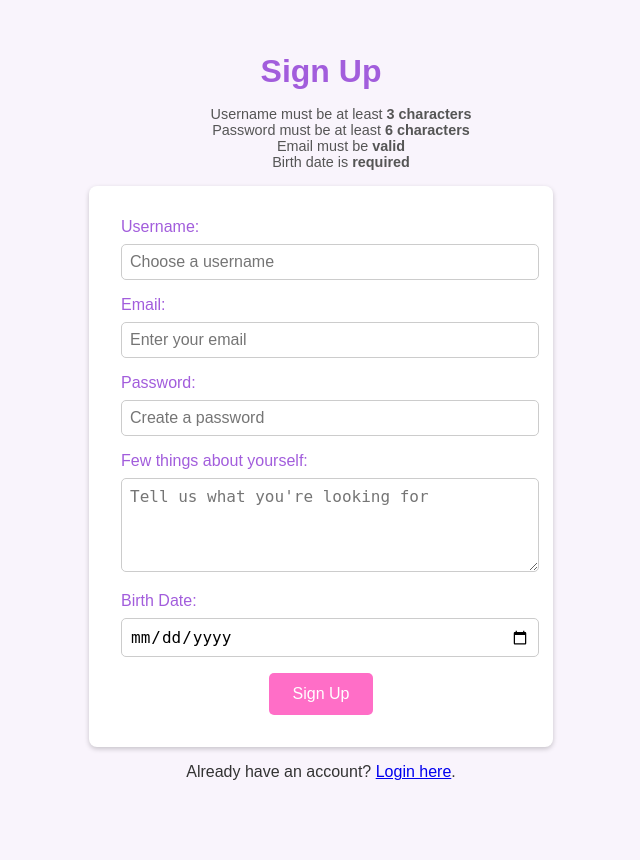
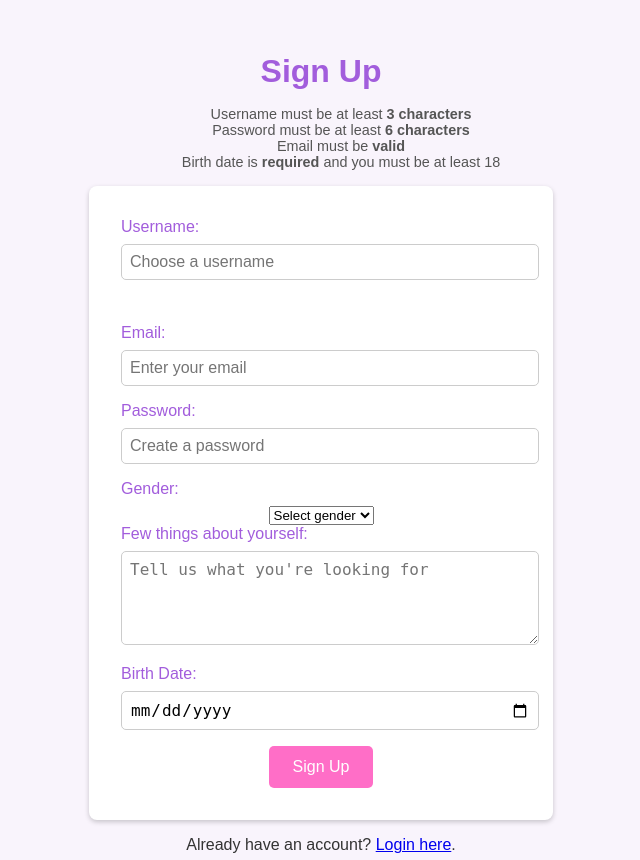
Before and after one commit to bzoxx/ip2, a PHP site: page /signup.php in a window 1280 px wide. Shown: the part 120-980 px from the top of the page, without its empty margins (319-959 px from the left). Run offline with PHP 8.4, Linux system fonts and the light colour scheme; a stand-in replaces the project's code that opens the database connection.

Commit message:
Update signup.php

```diff
--- a/signup.php
+++ b/signup.php
@@ -12,16 +12,15 @@ if ($_SERVER['REQUEST_METHOD'] === 'POST') {
     $password = $_POST['password'] ?? '';
     $preferences = trim($_POST['preferences'] ?? '');
     $birthdate = $_POST['birthdate'] ?? '';
+    $gender = ($_POST['gender'] === 'female') ? 0 : 1;  // Convert gender to binary
 
-    // Validation rules
-    if (strlen($username) < 3) {
-        $message = "Invalid form data: Username must be at least 3 characters long.";
-    } elseif (!filter_var($email, FILTER_VALIDATE_EMAIL)) {
-        $message = "Invalid form data: Please enter a valid email address.";
-    } elseif (strlen($password) < 6) {
-        $message = "Invalid form data: Password must be at least 6 characters.";
-    } elseif (empty($birthdate)) {
-        $message = "Invalid form data: Please select your birth date.";
+    // Check if username already exists
+    $stmt = $connect->prepare("SELECT COUNT(*) FROM users WHERE username = ?");
+    $stmt->execute([$username]);
+    $usernameExists = $stmt->fetchColumn() > 0;
+
+    if ($usernameExists) {
+        $message = "Username is already taken. Please choose a different one.";
     } else {
         // Check if email already exists
         $stmt = $connect->prepare("SELECT * FROM users WHERE email = :email");
@@ -33,14 +32,15 @@ if ($_SERVER['REQUEST_METHOD'] === 'POST') {
         } else {
             // Insert user
             $hashedPassword = password_hash($password, PASSWORD_DEFAULT);
-            $stmt = $connect->prepare("INSERT INTO users (username, email, password, preferences, birthdate)
-                                       VALUES (:username, :email, :password, :preferences, :birthdate)");
+            $stmt = $connect->prepare("INSERT INTO users (username, email, password, preferences, birthdate, gender)
+                                    VALUES (:username, :email, :password, :preferences, :birthdate, :gender)");
 
             $stmt->bindParam(':username', $username);
             $stmt->bindParam(':email', $email);
             $stmt->bindParam(':password', $hashedPassword);
             $stmt->bindParam(':preferences', $preferences);
             $stmt->bindParam(':birthdate', $birthdate);
+            $stmt->bindParam(':gender', $gender);
 
             if ($stmt->execute()) {
                 header("Location: login.php");
@@ -60,6 +60,7 @@ if ($_SERVER['REQUEST_METHOD'] === 'POST') {
     <meta name="viewport" content="width=device-width, initial-scale=1.0">
     <title>Sign Up - Blind Cupid</title>
     <link rel="stylesheet" href="css/signup.css">
+    <link rel="stylesheet" href="css/validation.css">
     <link rel="icon" type="image/png" href="images/logo.png">
 </head>
 <body>
@@ -89,20 +90,29 @@ if ($_SERVER['REQUEST_METHOD'] === 'POST') {
             <span>Username must be at least <strong>3 characters</strong></span><br/>
             <span>Password must be at least <strong>6 characters</strong></span><br/>
             <span>Email must be <strong>valid</strong></span><br/>
-        <span>Birth date is <strong>required</strong></span>
+            <span>Birth date is <strong>required</strong> and you must be at least 18</span>
         </ol>
     </div>
 
-
-    <form id="signup-form" method="POST" action="signup.php">
+    <form id="signup-form" method="POST" action="signup.php" novalidate>
+        <div class="form-group">
             <label for="username">Username:</label>
             <input type="text" id="username" name="username" placeholder="Choose a username" required>
+            <div id="username-status" class="status-message"></div>
+        </div>
 
         <label for="email">Email:</label>
         <input type="email" id="email" name="email" placeholder="Enter your email" required>
 
         <label for="password">Password:</label>
         <input type="password" id="password" name="password" placeholder="Create a password" required>
+
+        <label for="gender">Gender:</label>
+        <select id="gender" name="gender" required>
+            <option value="">Select gender</option>
+            <option value="female">Female</option>
+            <option value="male">Male</option>
+        </select>
 
         <label for="preferences">Few things about yourself:</label>
         <textarea id="preferences" name="preferences" rows="4" placeholder="Tell us what you're looking for"></textarea>
@@ -121,5 +131,83 @@ if ($_SERVER['REQUEST_METHOD'] === 'POST') {
     <p><a href="about.php">About</a> | <a href="privacyPolicy.html">Privacy Policy</a> | <a href="terms.html">Terms of Service</a></p>
 </footer>
 
+<script src="js/validation.js"></script>
+<script>
+document.addEventListener('DOMContentLoaded', function() {
+    const usernameInput = document.getElementById('username');
+    const usernameStatus = document.getElementById('username-status');
+    const signupForm = document.getElementById('signup-form');
+    let typingTimer;
+    let isUsernameAvailable = false;
+
+    usernameInput.addEventListener('input', function() {
+        clearTimeout(typingTimer);
+        const username = this.value.trim();
+
+        if (username.length < 3) {
+            usernameStatus.textContent = 'Username must be at least 3 characters';
+            usernameStatus.className = 'status-message error';
+            isUsernameAvailable = false;
+            return;
+        }
+
+        // Wait for 500ms after user stops typing before checking
+        typingTimer = setTimeout(() => {
+            fetch(`check_username.php?username=${encodeURIComponent(username)}`)
+                .then(response => response.json())
+                .then(data => {
+                    if (data.error) {
+                        usernameStatus.textContent = data.message;
+                        usernameStatus.className = 'status-message error';
+                        isUsernameAvailable = false;
+                    } else {
+                        usernameStatus.textContent = data.message;
+                        usernameStatus.className = data.available ?
+                            'status-message success' : 'status-message error';
+                        isUsernameAvailable = data.available;
+                    }
+                })
+                .catch(error => {
+                    usernameStatus.textContent = 'Error checking username';
+                    usernameStatus.className = 'status-message error';
+                    isUsernameAvailable = false;
+                });
+        }, 500);
+    });
+
+    // Prevent form submission if username is taken
+    signupForm.addEventListener('submit', function(e) {
+        if (!isUsernameAvailable) {
+            e.preventDefault();
+            usernameStatus.textContent = 'Please choose an available username before submitting';
+            usernameStatus.className = 'status-message error';
+            usernameInput.focus();
+        }
+    });
+});
+</script>
+
+<style>
+.form-group {
+    margin-bottom: 1rem;
+}
+
+.status-message {
+    font-size: 0.9em;
+    margin-top: 0.25rem;
+    padding: 0.25rem;
+    border-radius: 4px;
+}
+
+.status-message.success {
+    color: #28a745;
+    background-color: #d4edda;
+}
+
+.status-message.error {
+    color: #dc3545;
+    background-color: #f8d7da;
+}
+</style>
 </body>
 </html>
```
Lines whose indentation alone changed are shown as unchanged.
